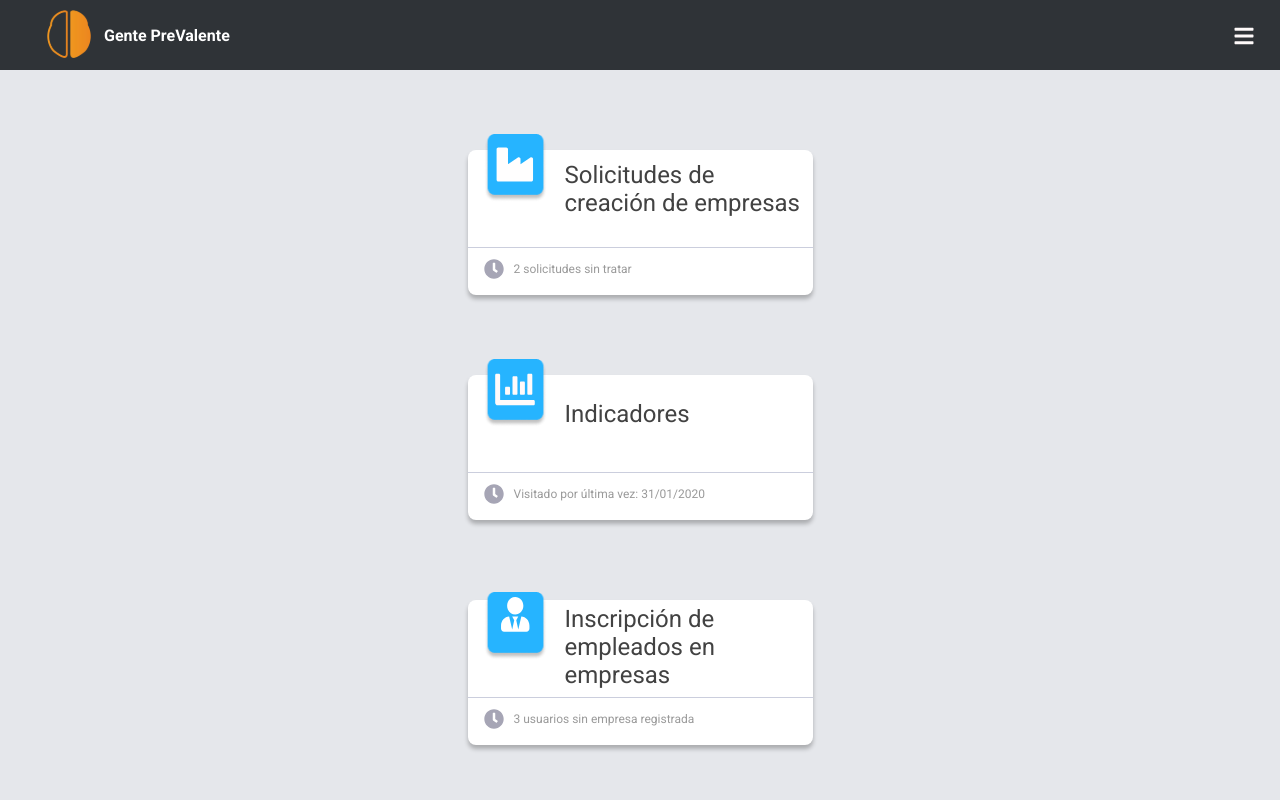
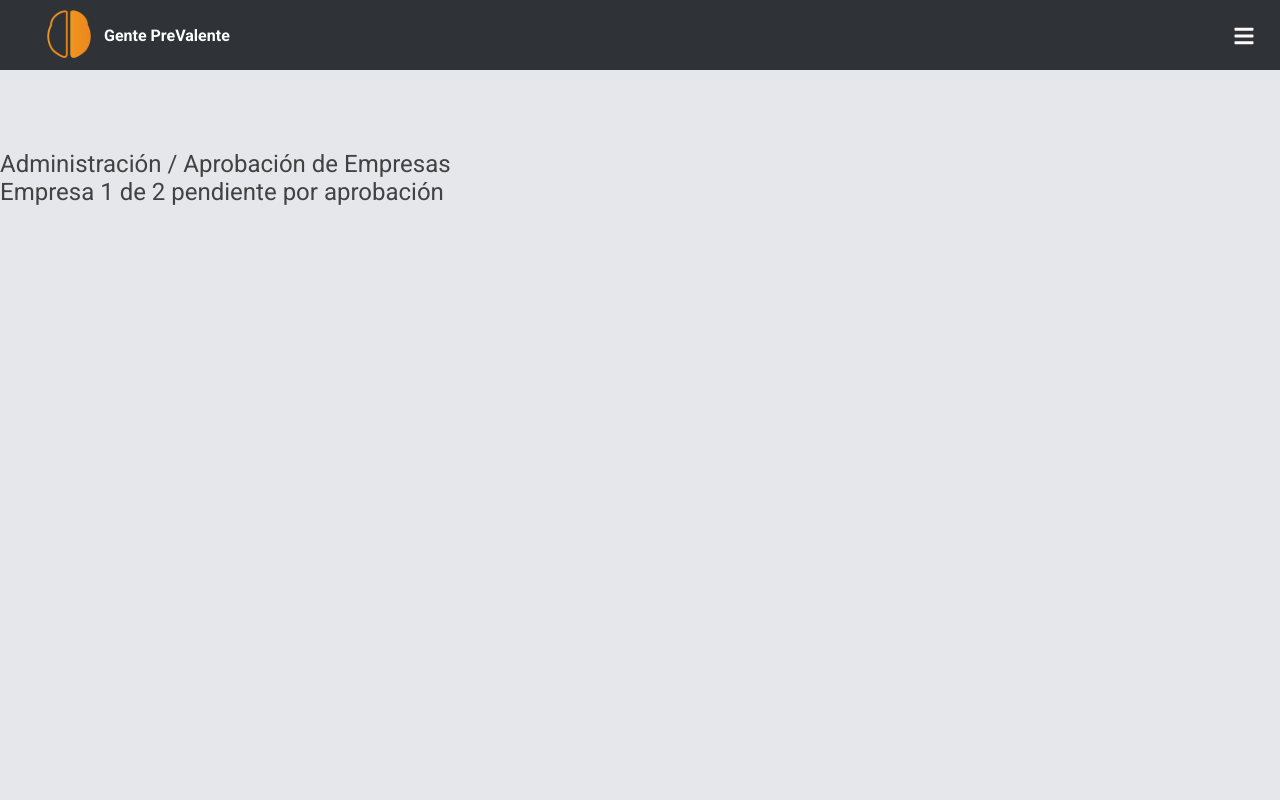
Before and after one commit to DavidCagua/company-validation, a React (Create React App) app in the folder client/: page /validation in a window 1280 px wide. Shown: the top 800 px of the page. Built offline with nearby package versions, Linux system fonts and the light colour scheme.

Commit message:
Added react router and a new route for company validation

```diff
--- a/client/package.json
+++ b/client/package.json
@@ -8,6 +8,7 @@
     "@testing-library/user-event": "^12.8.3",
     "react": "^17.0.2",
     "react-dom": "^17.0.2",
+    "react-router-dom": "^6.0.2",
     "react-scripts": "4.0.3",
     "web-vitals": "^1.1.2"
   },
--- a/client/src/App.js
+++ b/client/src/App.js
@@ -1,5 +1,4 @@
 import React from "react";
-import Navbar from "./components/Navbar/Navbar";
 import Card from "./components/Card/Card";
 import img1 from "./img1.svg";
 import img2 from "./img2.svg";
@@ -7,32 +6,43 @@ import img3 from "./img3.svg";
 import img4 from "./img4.svg";
 import "./App.css";
 import { Fragment } from "react";
+import { Link } from "react-router-dom";
+
+const cardListData = [
+  {
+    id: 1,
+    img: img1,
+    title: "Solicitudes de creación de empresas",
+    status: "2 solicitudes sin tratar",
+  },
+  {
+    id: 2,
+    img: img2,
+    title: "Indicadores",
+    status: "Visitado por última vez: 31/01/2020",
+  },
+  {
+    id: 3,
+    img: img3,
+    title: "Inscripción de empleados en empresas",
+    status: "3 usuarios sin empresa registrada",
+  },
+  {
+    id: 4,
+    img: img4,
+    title: "Gestión de usuarios",
+    status: "532 usuarios activos en la plataforma",
+  },
+];
 
 function App() {
   return (
     <Fragment>
-      <Navbar />
+      <Link to="/validation"> Validation</Link>
       <div className="Card_wrapper">
-        <Card
-          img={img1}
-          title="Solicitudes de creación de empresas"
-          status="2 solicitudes sin tratar"
-        />
-        <Card
-          img={img2}
-          title="Indicadores"
-          status="Visitado por última vez: 31/01/2020"
-        />
-        <Card
-          img={img3}
-          title="Inscripción de empleados en empresas"
-          status="3 usuarios sin empresa registrada"
-        />
-        <Card
-          img={img4}
-          title="Gestión de usuarios"
-          status="532 usuarios activos en la plataforma"
-        />
+        {cardListData.map((cardData) => (
+          <Card key={cardData.id} {...cardData} />
+        ))}
       </div>
     </Fragment>
   );
--- a/client/src/components/Card/Card.js
+++ b/client/src/components/Card/Card.js
@@ -3,19 +3,19 @@ import "./Card.css";
 import clock from "../../clock.svg";
 import rectangle from "../../rectangle.png";
 
-function Card(props) {
+function Card({ img, title, status }) {
   return (
     <div className="Card">
       <div className="FrameUp">
         <img className="FrameImage" src={rectangle} alt="" />
-        <img className="Image" src={props.img} alt="imagen" />
-        <p>{props.title}</p>
+        <img className="Image" src={img} alt="imagen" />
+        <p>{title}</p>
       </div>
       <div className="FrameDown">
         <hr />
         <p>
           <img src={clock} alt="status" />
-          <span> {props.status}</span>
+          <span> {status}</span>
         </p>
       </div>
     </div>
--- a/client/src/index.js
+++ b/client/src/index.js
@@ -1,14 +1,25 @@
-import React from 'react';
-import ReactDOM from 'react-dom';
-import './index.css';
-import App from './App';
-import reportWebVitals from './reportWebVitals';
+import React, { Fragment } from "react";
+import ReactDOM from "react-dom";
+import { BrowserRouter as Router, Route, Routes } from "react-router-dom";
+import "./index.css";
+import App from "./App";
+import Validation from "./routes/Validation";
+import reportWebVitals from "./reportWebVitals";
+import Navbar from "./components/Navbar/Navbar";
 
 ReactDOM.render(
-  <React.StrictMode>
-    <App />
-  </React.StrictMode>,
-  document.getElementById('root')
+  <Fragment>
+    <Navbar />
+    <Router>
+      <React.StrictMode>
+        <Routes>
+          <Route path="/" element={<App />} />
+          <Route path="validation" element={<Validation />} />
+        </Routes>
+      </React.StrictMode>
+    </Router>
+  </Fragment>,
+  document.getElementById("root")
 );
 
 // If you want to start measuring performance in your app, pass a function
--- /dev/null
+++ b/client/src/routes/Validation.js
@@ -0,0 +1,15 @@
+import { Fragment } from "react";
+
+export default function Validation() {
+  return (
+    <Fragment>
+      <div>
+        <p>Administración / Aprobación de Empresas</p>
+        <p>Empresa 1 de 2 pendiente por aprobación</p>
+      </div>
+      <div>
+        <img alt="" />
+      </div>
+    </Fragment>
+  );
+}
```
Also changed, not shown: 1 other file (tests, documents, lock files or other folders).
